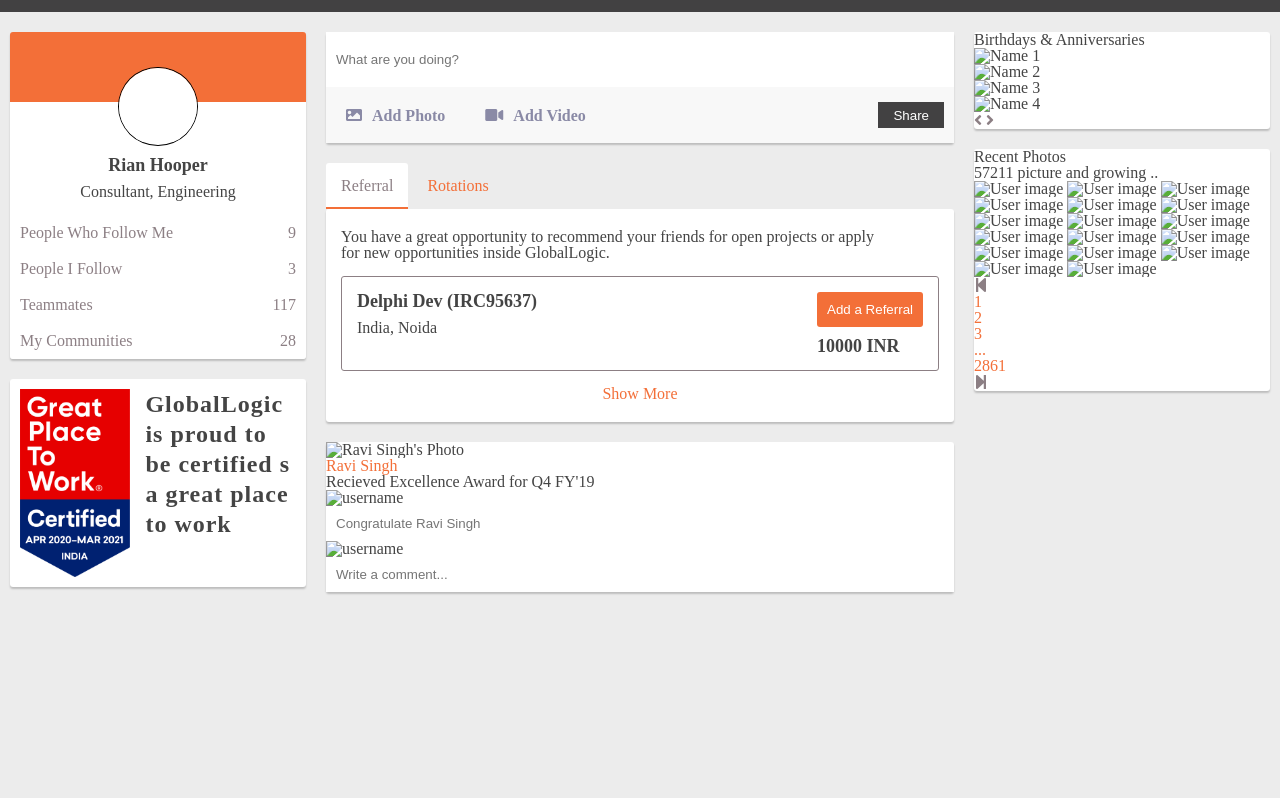
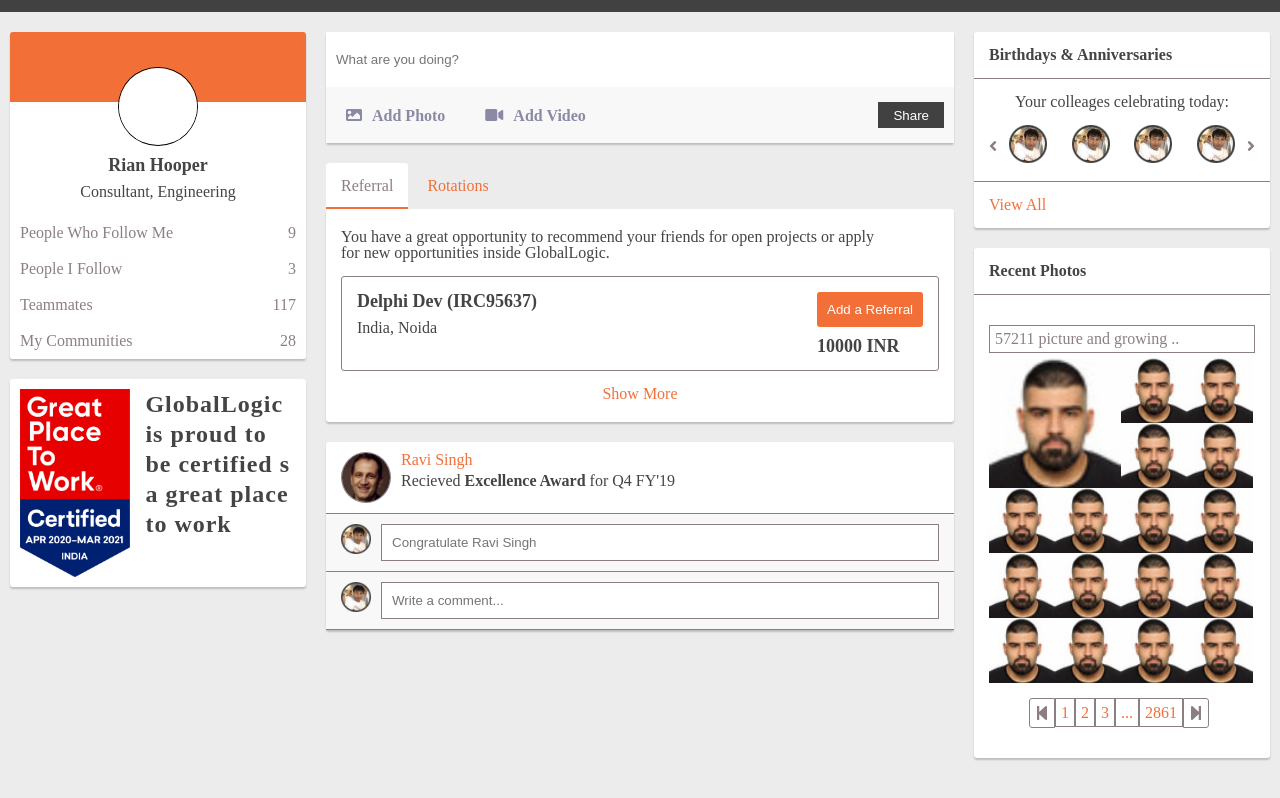
Before and after one commit to sumitkaila88/glo-assessment, a website built with webpack: page index.html in a window 1280 px wide. Shown: the part 80-878 px from the top of the page. Before the commit the page ends 800 px from the top, so only its background shows below. Built offline with nearby package versions, Linux system fonts and the light colour scheme; files whose address does not match are found by name.

Commit message:
push changes

```diff
--- a/index.html
+++ b/index.html
@@ -110,16 +110,18 @@
       </div>
 
       <article class="events box">
-        <img src="#" alt="Ravi Singh's Photo" class="event-member">
-        <h4><a href="#">Ravi Singh</a></h4>
-        <p class="reward">Recieved <em>Excellence Award</em> for Q4 FY'19</p>
+        <div class="reward-section">
+          <img src="./dist/images/ravi-singh.jpg" alt="Ravi Singh's Photo" class="event-member">
+          <h4><a href="#">Ravi Singh</a></h4>
+          <p class="reward">Recieved <em>Excellence Award</em> for Q4 FY'19</p>
+        </div>
         <aside>
           <div class="comment">
-            <img src="#" alt="username">
+            <img src="./dist/images/user.png" alt="username">
             <input type="text" name="appraise" id="appraise" placeholder="Congratulate Ravi Singh">
           </div>
           <div class="comment">
-            <img src="" alt="username">
+            <img src="./dist/images/user.png" alt="username">
             <input type="text" name="comment" id="comment" placeholder="Write a comment...">
           </div>
         </aside>
@@ -131,16 +133,18 @@
         <h3 class="heading">
           Birthdays & Anniversaries
         </h3>
+        <p class="note">Your colleages celebrating today:</p>
         <div class ="carousel">
+          <a href="#" class="next fa fa-angle-left"></a>
           <ul class="occasion-list">
-            <li><img src="#" alt="Name 1"></li>
-            <li><img src="#" alt="Name 2"></li>
-            <li><img src="#" alt="Name 3"></li>
-            <li><img src="#" alt="Name 4"></li>
+            <li><img src="./dist/images/user.png" alt="Name 2"></li>
+            <li><img src="./dist/images/user.png" alt="Name 3"></li>
+            <li><img src="./dist/images/user.png" alt="Name 4"></li>
+            <li><img src="./dist/images/user.png" alt="Name 1"></li>
           </ul>
-          <a href="#" class="next fa fa-angle-left"></a>
           <a href="#" class="next fa fa-angle-right"></a>
         </div>
+        <div class="view-all"><a href="#">View All</a></div>
 
       </article>
       <section class="images-container box">
@@ -151,23 +155,25 @@
           <p class="counts">
             57211 picture and growing ..
           </p>
-          <img src="" alt="User image" class = "user-image first-image">
-          <img src="" alt="User image" class = "user-image">
-          <img src="" alt="User image" class = "user-image">
-          <img src="" alt="User image" class = "user-image">
-          <img src="" alt="User image" class = "user-image">
-          <img src="" alt="User image" class = "user-image">
-          <img src="" alt="User image" class = "user-image">
-          <img src="" alt="User image" class = "user-image">
-          <img src="" alt="User image" class = "user-image">
-          <img src="" alt="User image" class = "user-image">
-          <img src="" alt="User image" class = "user-image">
-          <img src="" alt="User image" class = "user-image">
-          <img src="" alt="User image" class = "user-image">
-          <img src="" alt="User image" class = "user-image">
-          <img src="" alt="User image" class = "user-image">
-          <img src="" alt="User image" class = "user-image">
-          <img src="" alt="User image" class = "user-image">
+          <div class="img-container">
+            <img src="./dist/images/user1.jpg" alt="User image" class = "user-image first-image">
+            <img src="./dist/images/user1.jpg" alt="User image" class = "user-image">
+            <img src="./dist/images/user1.jpg" alt="User image" class = "user-image">
+            <img src="./dist/images/user1.jpg" alt="User image" class = "user-image">
+            <img src="./dist/images/user1.jpg" alt="User image" class = "user-image">
+            <img src="./dist/images/user1.jpg" alt="User image" class = "user-image">
+            <img src="./dist/images/user1.jpg" alt="User image" class = "user-image">
+            <img src="./dist/images/user1.jpg" alt="User image" class = "user-image">
+            <img src="./dist/images/user1.jpg" alt="User image" class = "user-image">
+            <img src="./dist/images/user1.jpg" alt="User image" class = "user-image">
+            <img src="./dist/images/user1.jpg" alt="User image" class = "user-image">
+            <img src="./dist/images/user1.jpg" alt="User image" class = "user-image">
+            <img src="./dist/images/user1.jpg" alt="User image" class = "user-image">
+            <img src="./dist/images/user1.jpg" alt="User image" class = "user-image">
+            <img src="./dist/images/user1.jpg" alt="User image" class = "user-image">
+            <img src="./dist/images/user1.jpg" alt="User image" class = "user-image">
+            <img src="./dist/images/user1.jpg" alt="User image" class = "user-image">
+          </div>
           <ul class="pagination">
             <li><a href="#" class = "prev fa fa-step-backward"></a></li>
             <li><a href="#">1</a></li>
@@ -175,7 +181,7 @@
             <li><a href="#">3</a></li>
             <li><a href="#">...</a></li>
             <li><a href="#">2861</a></li>
-            <li><a href="#" class = "fa fa fa-step-forward"></a></li>
+            <li><a href="#" class = "next fa fa-step-forward"></a></li>
           </ul>
         </div>
       </section>
--- a/src/scss/components/main.scss
+++ b/src/scss/components/main.scss
@@ -147,3 +147,115 @@
     }
   }
 }
+
+
+.events {
+  .reward-section,
+  .comment {
+    padding: 10px 15px;
+  }
+  .reward-section {
+    overflow: auto;
+    img {
+      border: 1px solid map-get($colors, 'lightgrey');
+      border-radius: 50%;
+      float: left;
+      max-width: 50px;
+      margin-right: 10px;
+    }
+    .reward {
+      margin-top: 5px;
+      em {
+        font-weight: bold;
+      }
+    }
+  }
+  .comment {
+    background-color: map-get($colors, 'offWhite');
+    border-top: 1px solid map-get($colors, 'lightgrey');
+    &:last-child {
+      border-bottom: 1px solid map-get($colors, 'lightgrey');
+    }
+    img {
+      float: left;
+      max-width: 30px;
+      margin-right: 10px;
+    }
+    input {
+      width: calc(100% - 40px);
+      border: 1px solid map-get($colors, 'lightgrey');
+    }
+  }
+}
+
+.right-section {
+  .heading {
+    border-bottom: 1px solid map-get($colors, 'lightgrey');
+    font-weight: bold;
+    margin-bottom: 15px;
+    padding: 15px;
+  }
+  .note {
+    text-align: center;
+  }
+
+  .carousel {
+    @include flex;
+    padding: 15px;
+    align-items: center;
+    justify-content: space-between;
+    .occasion-list {
+      @include flex;
+      flex: 1;
+      justify-content: space-around;
+    }
+  }
+  .view-all {
+    padding: 15px;
+    border-top: 1px solid map-get($colors, 'lightgrey');
+  }
+}
+
+.all-images {
+  padding: 15px;
+  .counts {
+    border: 1px solid map-get($colors, 'lightgrey');;
+    color: map-get($colors, 'lightgrey');
+    padding: 5px;
+    margin-bottom: 5px;
+  }
+  .img-container {
+    overflow: auto;
+    .user-image {
+      float: left;
+      max-width: 66px;
+      &:first-child {
+        max-width: 132px;
+      }
+    }
+  }
+}
+
+.pagination {
+  @include flex;
+  width: 70%;
+  margin: 15px auto;
+  li {
+    align-self: center;
+  }
+  a {
+    padding: 5px;
+    border: 1px solid map-get($colors, 'lightgrey');
+    &.fa {
+      padding: 6px 5px;
+    }
+  }
+  .prev {
+    border-top-left-radius: $border-radius;
+    border-bottom-left-radius: $border-radius;
+  }
+  .next {
+    border-top-right-radius: $border-radius;
+    border-bottom-right-radius: $border-radius;
+  }
+}
```
Also changed, not shown: dist/css/app.min.css, dist/images/ravi-singh.jpg (added), dist/images/user1.jpg (added), dist/js/app.min.js.
